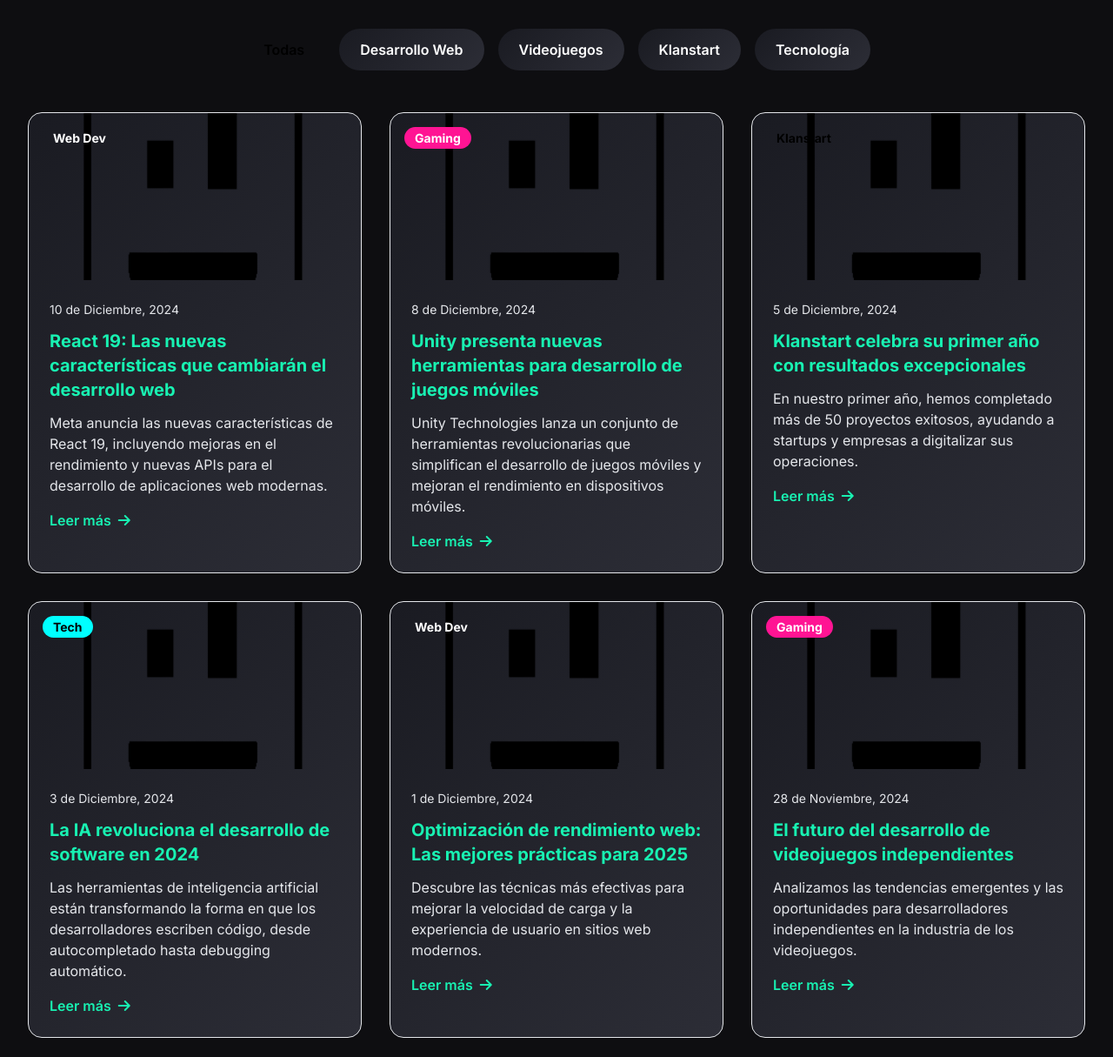
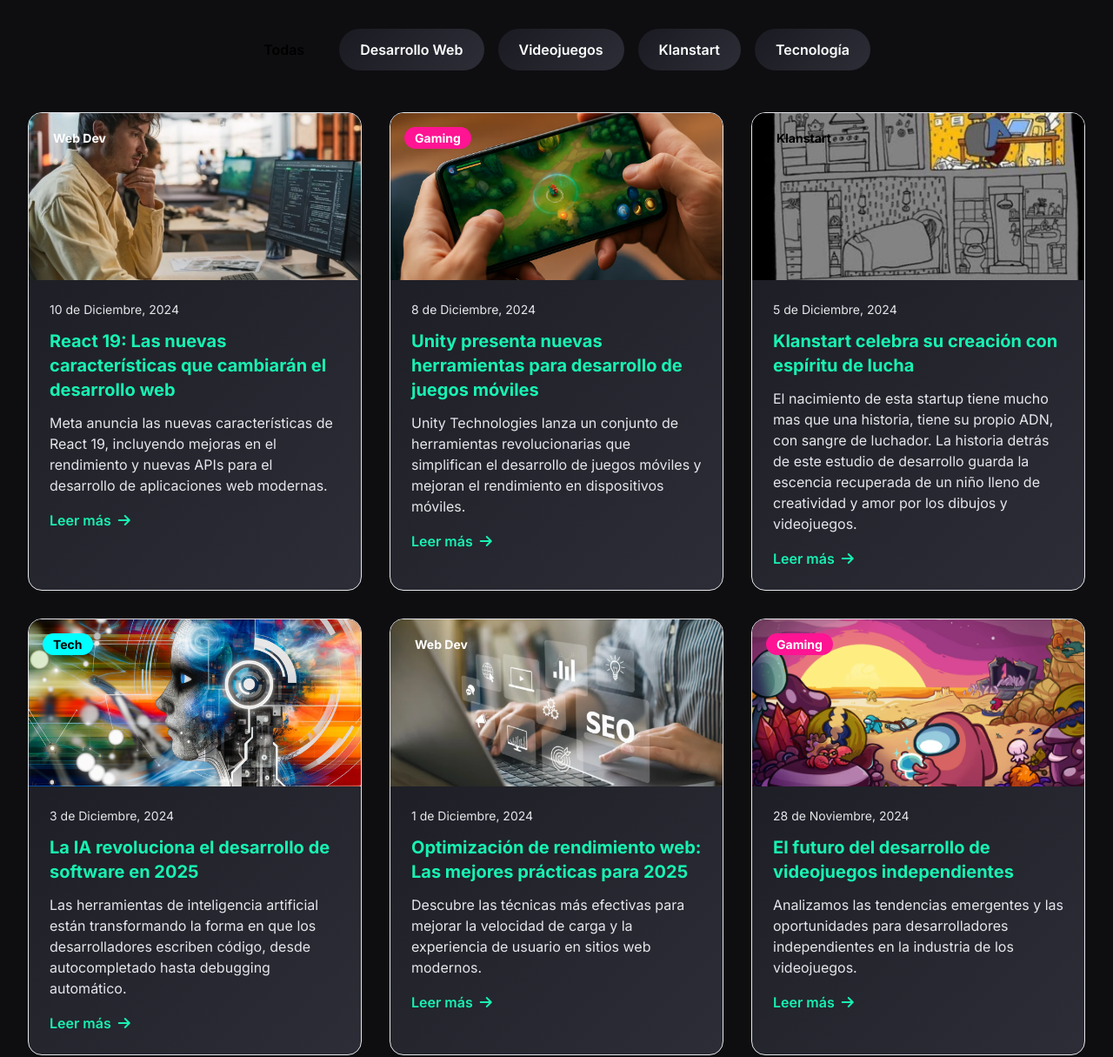
Before and after one commit to lucas-desarrollador/klanstart_studio, a plain HTML site: page noticias.html in a window 1280 px wide. Shown: the part 1200-2415 px from the top of the page at 87% size. Drawn offline with nearby package versions, Linux system fonts and the light colour scheme.

Commit message:
modificacion de noticias completas

```diff
--- a/noticias.html
+++ b/noticias.html
@@ -343,7 +343,7 @@
           <article class="news-item bg-dusk-surface rounded-2xl overflow-hidden border border-dusk-accentSuccess/20 hover:border-dusk-accentSuccess/40 transition-all duration-300 transform hover:scale-105" data-category="web" data-aos="fade-up" data-aos-delay="100">
             <div class="relative h-48">
               <img
-                src="img/news/news1.jpg"
+                src="img/news/react.png"
                 alt="React 19"
                 class="w-full h-full object-cover"
                 onerror="this.src='img/icons/logo3.png'"
@@ -366,7 +366,7 @@
                 y nuevas APIs para el desarrollo de aplicaciones web modernas.
               </p>
               <div class="flex items-center justify-between">
-                <a href="#" class="text-dusk-accentSuccess hover:text-dusk-accentPrimary transition-colors font-semibold">
+                <a href="https://imaginaformacion.com/tutoriales/novedades-de-react-19" class="text-dusk-accentSuccess hover:text-dusk-accentPrimary transition-colors font-semibold">
                   Leer más <i class="fas fa-arrow-right ml-1"></i>
                 </a>
               </div>
@@ -377,7 +377,7 @@
           <article class="news-item bg-dusk-surface rounded-2xl overflow-hidden border border-dusk-accentSuccess/20 hover:border-dusk-accentSuccess/40 transition-all duration-300 transform hover:scale-105" data-category="games" data-aos="fade-up" data-aos-delay="200">
             <div class="relative h-48">
               <img
-                src="img/news/news2.jpg"
+                src="img/news/unity6.png"
                 alt="Unity Gaming"
                 class="w-full h-full object-cover"
                 onerror="this.src='img/icons/logo3.png'"
@@ -400,7 +400,7 @@
                 el desarrollo de juegos móviles y mejoran el rendimiento en dispositivos móviles.
               </p>
               <div class="flex items-center justify-between">
-                <a href="#" class="text-dusk-accentSuccess hover:text-dusk-accentPrimary transition-colors font-semibold">
+                <a href="https://unity.com/es/blog/mobile-recap-new-tools-for-performance-in-unity-6-1" class="text-dusk-accentSuccess hover:text-dusk-accentPrimary transition-colors font-semibold">
                   Leer más <i class="fas fa-arrow-right ml-1"></i>
                 </a>
               </div>
@@ -411,7 +411,7 @@
           <article class="news-item bg-dusk-surface rounded-2xl overflow-hidden border border-dusk-accentSuccess/20 hover:border-dusk-accentSuccess/40 transition-all duration-300 transform hover:scale-105" data-category="klanstart" data-aos="fade-up" data-aos-delay="300">
             <div class="relative h-48">
               <img
-                src="img/news/news3.jpg"
+                src="img/news/sacri.jpg"
                 alt="Klanstart Team"
                 class="w-full h-full object-cover"
                 onerror="this.src='img/icons/logo3.png'"
@@ -427,11 +427,11 @@
                 <span class="text-dusk-textSecondary text-sm">5 de Diciembre, 2024</span>
               </div>
               <h3 class="text-xl font-bold text-dusk-accentSuccess mb-3">
-                Klanstart celebra su primer año con resultados excepcionales
+                Klanstart celebra su creación con espíritu de lucha
               </h3>
               <p class="text-dusk-textSecondary mb-4">
-                En nuestro primer año, hemos completado más de 50 proyectos exitosos,
-                ayudando a startups y empresas a digitalizar sus operaciones.
+                El nacimiento de esta startup tiene mucho mas que una historia, tiene su propio ADN, con sangre de luchador.
+                La historia detrás de este estudio de desarrollo guarda la escencia recuperada de un niño lleno de creatividad y amor por los dibujos y videojuegos.
               </p>
               <div class="flex items-center justify-between">
                 <a href="#" class="text-dusk-accentSuccess hover:text-dusk-accentPrimary transition-colors font-semibold">
@@ -445,7 +445,7 @@
           <article class="news-item bg-dusk-surface rounded-2xl overflow-hidden border border-dusk-accentSuccess/20 hover:border-dusk-accentSuccess/40 transition-all duration-300 transform hover:scale-105" data-category="tech" data-aos="fade-up" data-aos-delay="400">
             <div class="relative h-48">
               <img
-                src="img/news/news4.jpg"
+                src="img/news/ia.png"
                 alt="AI Development"
                 class="w-full h-full object-cover"
                 onerror="this.src='img/icons/logo3.png'"
@@ -461,14 +461,14 @@
                 <span class="text-dusk-textSecondary text-sm">3 de Diciembre, 2024</span>
               </div>
               <h3 class="text-xl font-bold text-dusk-accentSuccess mb-3">
-                La IA revoluciona el desarrollo de software en 2024
+                La IA revoluciona el desarrollo de software en 2025
               </h3>
               <p class="text-dusk-textSecondary mb-4">
                 Las herramientas de inteligencia artificial están transformando la forma en que
                 los desarrolladores escriben código, desde autocompletado hasta debugging automático.
               </p>
               <div class="flex items-center justify-between">
-                <a href="#" class="text-dusk-accentSuccess hover:text-dusk-accentPrimary transition-colors font-semibold">
+                <a href="https://ibstechnology.com/la-revolucion-de-la-inteligencia-artificial-en-2025/" class="text-dusk-accentSuccess hover:text-dusk-accentPrimary transition-colors font-semibold">
                   Leer más <i class="fas fa-arrow-right ml-1"></i>
                 </a>
               </div>
@@ -479,7 +479,7 @@
           <article class="news-item bg-dusk-surface rounded-2xl overflow-hidden border border-dusk-accentSuccess/20 hover:border-dusk-accentSuccess/40 transition-all duration-300 transform hover:scale-105" data-category="web" data-aos="fade-up" data-aos-delay="500">
             <div class="relative h-48">
               <img
-                src="img/news/news5.jpg"
+                src="img/news/optimi.png"
                 alt="Web Performance"
                 class="w-full h-full object-cover"
                 onerror="this.src='img/icons/logo3.png'"
@@ -502,7 +502,7 @@
                 la experiencia de usuario en sitios web modernos.
               </p>
               <div class="flex items-center justify-between">
-                <a href="#" class="text-dusk-accentSuccess hover:text-dusk-accentPrimary transition-colors font-semibold">
+                <a href="https://www.somosforma.com/tendencias-en-optimizacion-de-paginas-web-para-el-2025/" class="text-dusk-accentSuccess hover:text-dusk-accentPrimary transition-colors font-semibold">
                   Leer más <i class="fas fa-arrow-right ml-1"></i>
                 </a>
               </div>
@@ -513,7 +513,7 @@
           <article class="news-item bg-dusk-surface rounded-2xl overflow-hidden border border-dusk-accentSuccess/20 hover:border-dusk-accentSuccess/40 transition-all duration-300 transform hover:scale-105" data-category="games" data-aos="fade-up" data-aos-delay="600">
             <div class="relative h-48">
               <img
-                src="img/news/news6.jpg"
+                src="img/news/indie.png"
                 alt="Game Development"
                 class="w-full h-full object-cover"
                 onerror="this.src='img/icons/logo3.png'"
@@ -536,7 +536,7 @@
                 independientes en la industria de los videojuegos.
               </p>
               <div class="flex items-center justify-between">
-                <a href="#" class="text-dusk-accentSuccess hover:text-dusk-accentPrimary transition-colors font-semibold">
+                <a href="https://ludo.ai/blog/the-rise-of-indie-game-development-and-its-influence-on-the-gaming-industry" class="text-dusk-accentSuccess hover:text-dusk-accentPrimary transition-colors font-semibold">
                   Leer más <i class="fas fa-arrow-right ml-1"></i>
                 </a>
               </div>
```
Also changed, not shown: img/news/ia.png (added), img/news/indie.png (added), img/news/optimi.png (added), img/news/react.png (added), img/news/sacri.jpg (added), img/news/unity6.png (added).
